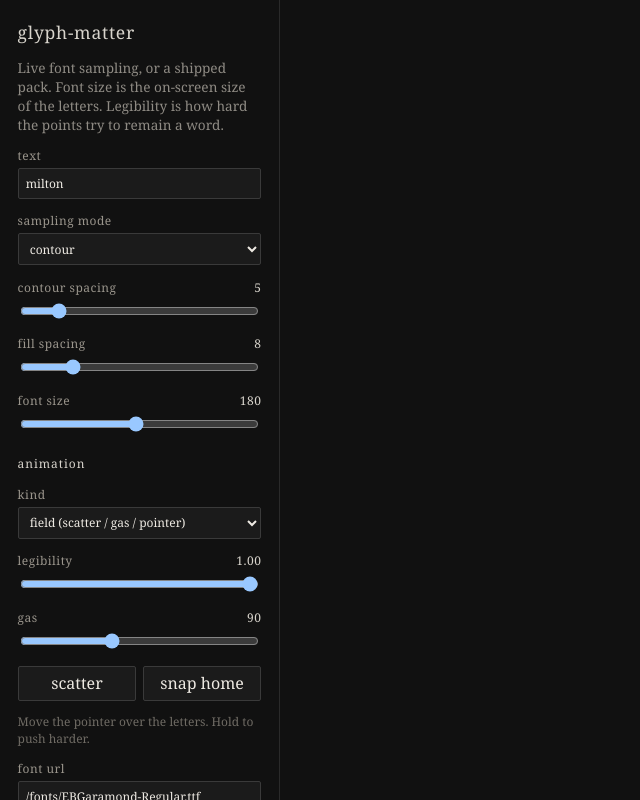
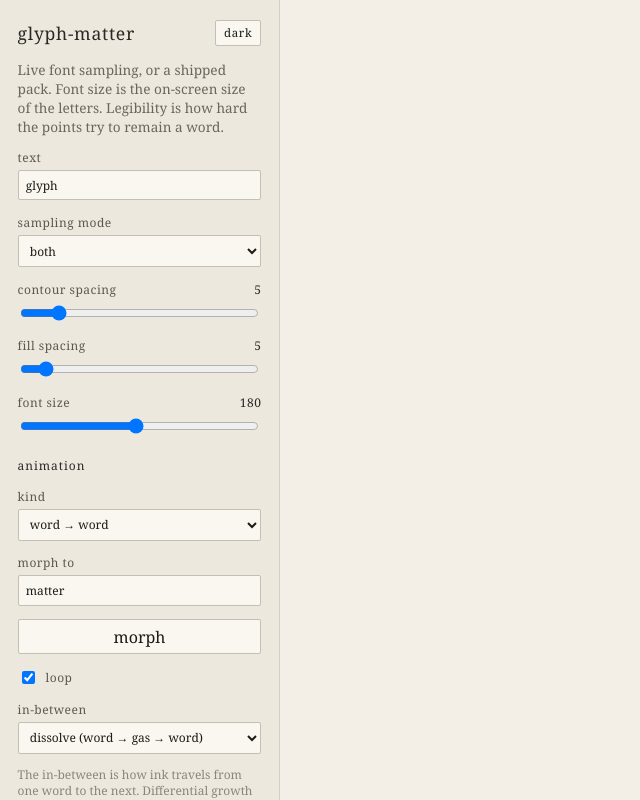
Before and after one commit to miltonlaufer/glyph-matter, a website built with Vite: page index.html in a window 1280 px wide. Shown: the whole page, without its empty margins (0-640 px from the left). Built offline with nearby package versions, Linux system fonts and the light colour scheme; what opentype.js would draw is missing.

Commit message:
feat(UI): default settings

```diff
--- a/index.html
+++ b/index.html
@@ -8,7 +8,10 @@
   </head>
   <body>
     <aside>
-      <h1>glyph-matter</h1>
+      <div class="title-row">
+        <h1>glyph-matter</h1>
+        <button id="themeToggle" type="button" aria-pressed="false">dark</button>
+      </div>
       <p class="lede">
         Live font sampling, or a shipped pack. Font size is the on-screen size
         of the letters. Legibility is how hard the points try to remain a word.
@@ -16,15 +19,15 @@
 
       <label>
         text
-        <input id="text" type="text" value="milton" spellcheck="false" />
+        <input id="text" type="text" value="glyph" spellcheck="false" />
       </label>
 
       <label>
         sampling mode
         <select id="mode">
-          <option value="contour" selected>contour</option>
+          <option value="contour">contour</option>
           <option value="fill">fill</option>
-          <option value="both">both</option>
+          <option value="both" selected>both</option>
         </select>
       </label>
 
@@ -35,8 +38,8 @@
       </label>
       <label>
         fill spacing
-        <span class="val" id="fillSpacingVal">8</span>
-        <input id="fillSpacing" type="range" min="3" max="28" value="8" />
+        <span class="val" id="fillSpacingVal">5</span>
+        <input id="fillSpacing" type="range" min="3" max="28" value="5" />
       </label>
       <label>
         font size
@@ -48,11 +51,11 @@
       <label>
         kind
         <select id="animation">
-          <option value="field" selected>field (scatter / gas / pointer)</option>
-          <option value="morph">word → word</option>
+          <option value="field">field (scatter / gas / pointer)</option>
+          <option value="morph" selected>word → word</option>
         </select>
       </label>
-      <div id="field-panel">
+      <div id="field-panel" hidden>
         <label>
           legibility
           <span class="val" id="legibilityVal">1.00</span>
@@ -70,7 +73,7 @@
         <p class="hint">Move the pointer over the letters. Hold to push harder.</p>
       </div>
 
-      <div id="morph-panel" hidden>
+      <div id="morph-panel">
         <label>
           morph to
           <input id="morphTo" type="text" value="matter" spellcheck="false" />
@@ -79,14 +82,14 @@
           <button id="morph" type="button">morph</button>
         </div>
         <label class="check">
-          <input id="morphLoop" type="checkbox" />
+          <input id="morphLoop" type="checkbox" checked />
           loop
         </label>
         <label>
           in-between
           <select id="morphProcess">
-            <option value="spring" selected>particles (spring)</option>
-            <option value="dissolve">dissolve (word → gas → word)</option>
+            <option value="spring">particles (spring)</option>
+            <option value="dissolve" selected>dissolve (word → gas → word)</option>
             <option value="automata">cellular automata</option>
             <option value="growth">organic growth (dilation)</option>
             <option value="differential">differential growth</option>
--- a/src/demo/main.ts
+++ b/src/demo/main.ts
@@ -26,6 +26,10 @@ function debounce(fn: () => void, ms: number): () => void {
 }
 
 const canvas = must(document.querySelector<HTMLCanvasElement>("#stage"), "stage");
+const themeToggle = must(
+  document.querySelector<HTMLButtonElement>("#themeToggle"),
+  "themeToggle",
+);
 const textInput = must(document.querySelector<HTMLInputElement>("#text"), "text");
 const modeSelect = must(document.querySelector<HTMLSelectElement>("#mode"), "mode");
 const contourSpacing = must(
@@ -224,23 +228,63 @@ function gridMorphActive(): boolean {
   return morphShow?.phase === "grid";
 }
 
+function cssVar(name: string, fallback: string): string {
+  const value = getComputedStyle(document.documentElement).getPropertyValue(name).trim();
+  return value || fallback;
+}
+
+function inkColors() {
+  return {
+    contour: cssVar("--ink", "#1c1b18"),
+    fill: cssVar("--ink-soft", "#4a4740"),
+    dying: cssVar("--ink-dying", "#8a857c"),
+  };
+}
+
+function applyTheme(theme: "dark" | "light"): void {
+  document.documentElement.dataset.theme = theme;
+  themeToggle.textContent = theme === "dark" ? "light" : "dark";
+  themeToggle.setAttribute("aria-pressed", theme === "light" ? "true" : "false");
+  try {
+    localStorage.setItem("glyph-matter-theme", theme);
+  } catch {
+    /* ignore quota / private mode */
+  }
+}
+
+function storedTheme(): "dark" | "light" {
+  try {
+    const value = localStorage.getItem("glyph-matter-theme");
+    if (value === "light" || value === "dark") return value;
+  } catch {
+    /* ignore */
+  }
+  return "light";
+}
+
 function paint(): void {
   syncCanvas();
+  const ink = inkColors();
   if (!view) {
     ctx.clearRect(0, 0, canvas.width, canvas.height);
     return;
   }
   if (morphShow?.phase === "diff" && !differential.empty) {
-    drawRings(ctx, differential.rings, view);
+    drawRings(ctx, differential.rings, view, { color: ink.contour });
     return;
   }
   if (gridMorphActive() && !automata.empty) {
-    drawAutomata(ctx, automata, view);
+    drawAutomata(ctx, automata, view, {
+      liveColor: ink.contour,
+      dyingColor: ink.dying,
+    });
     return;
   }
   const pack = gm.getPack();
   drawParticles(ctx, world.particles, view, {
     pointRadius: (pack?.sampling.mode === "fill" ? 1.35 : 1.1) * view.dpr,
+    contourColor: ink.contour,
+    fillColor: ink.fill,
   });
 }
 
@@ -256,6 +300,7 @@ function afterSample(origin: string): void {
   const sampled = pack?.text ?? "";
   setStatus(`${origin} · “${sampled}” · ${glyphs} glyphs · ${n} points`);
   requestAnimationFrame(() => warmMorphPacks());
+  if (animationKind() === "morph" && morphLoop.checked) startMorph();
 }
 
 function packCacheKey(text: string): string {
@@ -560,6 +605,10 @@ function pointerWorld(event: PointerEvent) {
   return screenToWorld(event.clientX - rect.left, event.clientY - rect.top, view);
 }
 
+themeToggle.addEventListener("click", () => {
+  const next = document.documentElement.dataset.theme === "light" ? "dark" : "light";
+  applyTheme(next);
+});
 sampleFontBtn.addEventListener("click", () => {
   void sampleFromUrl();
 });
@@ -682,6 +731,7 @@ function tick(now: number): void {
   requestAnimationFrame(tick);
 }
 
+applyTheme(storedTheme());
 applySettings();
 syncAnimationPanel();
 void sampleFromUrl();
--- a/src/demo/style.css
+++ b/src/demo/style.css
@@ -1,5 +1,37 @@
 :root {
+  color-scheme: light;
+  --bg: #f3efe6;
+  --bg-aside: #ece8de;
+  --bg-elevated: #faf7f0;
+  --stroke: #d4cfc3;
+  --stroke-input: #c4bfb3;
+  --stroke-hover: #6a665e;
+  --text: #2a2824;
+  --text-muted: #6a665e;
+  --text-label: #5c5850;
+  --text-hint: #8a857c;
+  --text-input: #1c1b18;
+  --ink: #1c1b18;
+  --ink-soft: #4a4740;
+  --ink-dying: #8a857c;
+}
+
+[data-theme="dark"] {
   color-scheme: dark;
+  --bg: #111;
+  --bg-aside: #111;
+  --bg-elevated: #1b1b1b;
+  --stroke: #2a2a2a;
+  --stroke-input: #3a3a3a;
+  --stroke-hover: #888;
+  --text: #d8d4cc;
+  --text-muted: #8f8b84;
+  --text-label: #9a958c;
+  --text-hint: #6f6b64;
+  --text-input: #eeeae3;
+  --ink: #f2efe9;
+  --ink-soft: #c8c2b4;
+  --ink-dying: #6a665e;
 }
 
 * {
@@ -10,8 +42,8 @@ html,
 body {
   margin: 0;
   height: 100%;
-  background: #111;
-  color: #d8d4cc;
+  background: var(--bg);
+  color: var(--text);
   font-family: Georgia, "Times New Roman", serif;
 }
 
@@ -25,8 +57,29 @@ aside {
   flex-direction: column;
   gap: 0.85rem;
   padding: 1.25rem 1.1rem;
-  border-right: 1px solid #2a2a2a;
+  border-right: 1px solid var(--stroke);
+  background: var(--bg-aside);
   overflow: auto;
+}
+
+.title-row {
+  display: flex;
+  align-items: center;
+  justify-content: space-between;
+  gap: 0.6rem;
+}
+
+.title-row h1 {
+  flex: 1;
+}
+
+#themeToggle {
+  flex: 0 0 auto;
+  cursor: pointer;
+  font-size: 0.72rem;
+  letter-spacing: 0.06em;
+  text-transform: lowercase;
+  padding: 0.28rem 0.5rem;
 }
 
 h1 {
@@ -38,7 +91,7 @@ h1 {
 
 .lede {
   margin: 0;
-  color: #8f8b84;
+  color: var(--text-muted);
   font-size: 0.85rem;
   line-height: 1.4;
 }
@@ -49,7 +102,7 @@ label {
   gap: 0.25rem;
   font-size: 0.75rem;
   letter-spacing: 0.04em;
-  color: #9a958c;
+  color: var(--text-label);
   position: relative;
 }
 
@@ -57,16 +110,16 @@ label .val {
   position: absolute;
   right: 0;
   top: 0;
-  color: #d8d4cc;
+  color: var(--text);
 }
 
 input,
 select,
 button {
   font: inherit;
-  color: #eeeae3;
-  background: #1b1b1b;
-  border: 1px solid #3a3a3a;
+  color: var(--text-input);
+  background: var(--bg-elevated);
+  border: 1px solid var(--stroke-input);
   border-radius: 2px;
   padding: 0.35rem 0.45rem;
 }
@@ -86,7 +139,7 @@ input[type="range"] {
 }
 
 button:hover {
-  border-color: #888;
+  border-color: var(--stroke-hover);
 }
 
 .file input {
@@ -96,7 +149,7 @@ button:hover {
 
 #status {
   margin: 0;
-  color: #8f8b84;
+  color: var(--text-muted);
   font-size: 0.8rem;
   line-height: 1.35;
 }
@@ -106,12 +159,12 @@ button:hover {
   font-size: 0.75rem;
   letter-spacing: 0.08em;
   text-transform: lowercase;
-  color: #d8d4cc;
+  color: var(--text);
 }
 
 .hint {
   margin: 0;
-  color: #6f6b64;
+  color: var(--text-hint);
   font-size: 0.75rem;
   line-height: 1.35;
 }
@@ -146,4 +199,5 @@ canvas {
   width: 100%;
   height: 100%;
   cursor: crosshair;
+  background: var(--bg);
 }
--- a/src/lib/types.ts
+++ b/src/lib/types.ts
@@ -68,9 +68,9 @@ export type SamplePack = {
 };
 
 export const DEFAULT_OPTIONS: Required<GlyphMatterOptions> = {
-  samplingMode: "contour",
+  samplingMode: "both",
   contourSpacing: 4,
-  fillSpacing: 6,
+  fillSpacing: 5,
   fontSize: 160,
   fillRule: "nonzero",
   includeSpaces: false,
```
